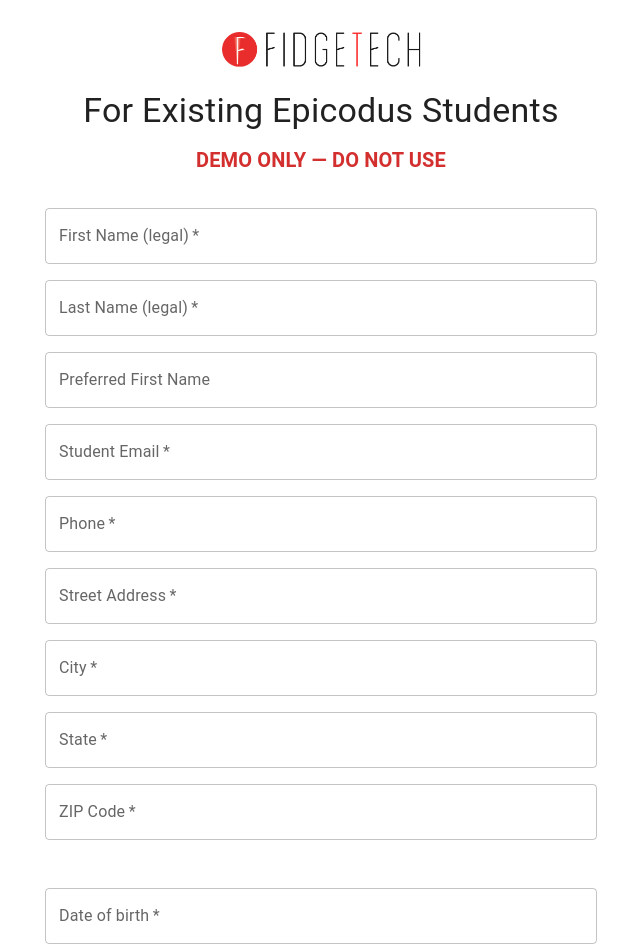
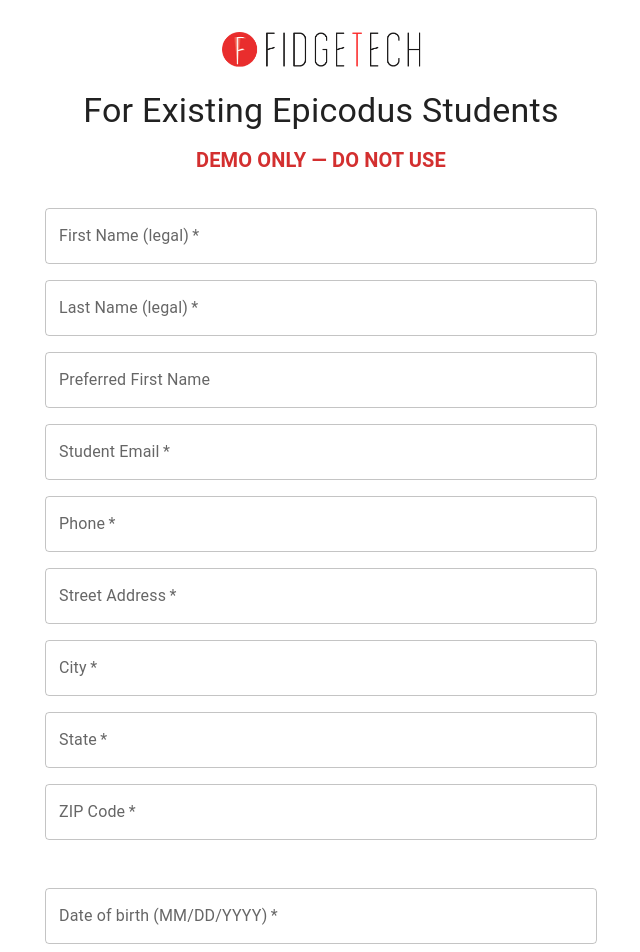
Before and after one commit to fidgetech/student-application, a React (Vite) app: page /application-combined in a window 1280 px wide. Shown: the top 952 px of the page, without its empty margins (319-959 px from the left). Built offline with nearby package versions, Linux system fonts and the light colour scheme; no server answers.

Commit message:
update birthday field

```diff
--- a/src/ApplicationCombined.jsx
+++ b/src/ApplicationCombined.jsx
@@ -1,19 +1,16 @@
-// TO DO:
-// - add birthday input
-// - add to formatData func any additional properties that need renaming / reformatting
-
 import { useEffect } from 'react';
 import { Typography, Box, Grid, Divider } from '@mui/material';
-import { CheckboxInput, RadioInput, TextInput, TextAreaInput, DateInput, PhoneInput } from './Inputs.jsx';
+import { CheckboxInput, RadioInput, TextInput, TextAreaInput, NumberInput } from './Inputs.jsx';
 import { genderOptions, raceOptions, yesNoOptions, pronounsOptions, employmentOptions, admissionOptions, intendOptions, educationOptions } from '../config.js';
 import { encryptData, formatContact } from '../utils.js';
 import { useFormikContext } from 'formik';
 
 const formatData = (values) => {
-  const { ssn, genders, races, emergencyName, emergencyPhone, emergencyAddress, emergencyCity, emergencyState, emergencyZip, ...rest } = values;
+  console.log(values);
+  const { ssn, genders, races, emergencyName, emergencyPhone, emergencyAddress, emergencyCity, emergencyState, emergencyZip, pronouns, ...rest } = values;
   return {
     encryptedSSN: ssn ? encryptData(import.meta.env.VITE_PUBLIC_KEY, ssn) : null,
-    pronouns: values.pronouns.concat(values.pronounsOther).filter(p => p !== 'Other').join(', '),
+    pronouns: pronouns.concat(values.pronounsOther).filter(p => p !== 'Other').join(', '),
     gender: genders.length ? genders.join(', ') : null,
     race: races.length ? races.join(', ') : null,
     emergencyContact: formatContact(emergencyName, emergencyPhone, emergencyAddress, emergencyCity, emergencyState, emergencyZip),
@@ -51,7 +48,7 @@
         <TextInput name='lastname' label='Last Name (legal)' required={true} sx={{ mb: 2 }} />
         <TextInput name='preferred' label='Preferred First Name' sx={{ mb: 2 }} />
         <TextInput name='email' label='Student Email' required={true}sx={{ mb: 2 }} />
-        <PhoneInput name='phone' label='Phone' required={true} sx={{ mb: 2 }} />
+        <NumberInput name='phone' label='Phone' required={true} format='###-###-####' placeholder='###-###-####' sx={{ mb: 2 }} />
         <TextInput name='address' label='Street Address' required={true} sx={{ mb: 2 }} />
         <TextInput name='city' label='City' required={true} sx={{ mb: 2 }} />
         <TextInput name='state' label='State' required={true} sx={{ mb: 2 }} />
@@ -59,7 +56,7 @@
       </Box>
 
       <Box marginY={4}>
-        <DateInput name='birthday' label='Date of birth' required={true} />
+        <NumberInput name='birthday' label='Date of birth (MM/DD/YYYY)' required={true} format='##/##/####' placeholder='MM/DD/YYYY' />
       </Box>
 
       <Box marginY={4}>
@@ -150,7 +147,7 @@
           <TextInput name='emergencyName' label='Name' required={true} />
         </Box>
         <Box marginY={1}>
-          <PhoneInput name='emergencyPhone' label='Phone' required={true} />
+          <NumberInput name='emergencyPhone' label='Phone' format='###-###-####' placeholder='###-###-####' required={true} />
         </Box>
         <Box marginY={1}>
           <TextInput name='emergencyAddress' label='Street Address' required={true} />
--- a/src/Inputs.jsx
+++ b/src/Inputs.jsx
@@ -1,8 +1,9 @@
 import { Box, Typography, Checkbox, FormControlLabel, RadioGroup, Radio, TextField } from '@mui/material';
-import { DatePicker, LocalizationProvider } from '@mui/x-date-pickers';
-import { AdapterMoment } from '@mui/x-date-pickers/AdapterMoment';
 import { PatternFormat } from 'react-number-format';
 import { Field, FastField } from 'formik';
+// import { DatePicker, LocalizationProvider } from '@mui/x-date-pickers';
+// import { AdapterMoment } from '@mui/x-date-pickers/AdapterMoment';
+// import moment from 'moment';
 
 export const TextInput = ({ name, label, required, fastField=true, ...props }) => {
   const FieldComponent = fastField ? FastField : Field;
@@ -27,35 +28,37 @@
   );
 };
 
-export const DateInput = ({ name, label, required }) => {
-  return (
-    <LocalizationProvider dateAdapter={AdapterMoment}>
-      <FastField name={name}>
-        {({ field, form }) => (
-          <DatePicker
-            label={label}
-            value={field.value}
-            onBlur={(newValue) => { form.setFieldValue(name, newValue) }}
-            slots={{
-              textField: (params) => (
-                <TextField
-                  {...params}
-                  fullWidth
-                  required={required}
-                  // error={Boolean(form.touched[name] && form.errors[name])}
-                  // helperText={form.touched[name] && form.errors[name]}
-                />
-              ),
-            }}
-            inputFormat="MM/dd/yyyy"
-          />
-        )}
-      </FastField>
-    </LocalizationProvider>
-  );
-};
+// export const DateInput = ({ name, label, required }) => {
+//   return (
+//     <LocalizationProvider dateAdapter={AdapterMoment}>
+//       <FastField name={name}>
+//         {({ field, form }) => (
+//           <DatePicker
+//             label={label}
+//             value={field.value}
+//             onChange={(newValue) => {
+//               if (newValue) form.setFieldValue(name, newValue);
+//             }}
+//             slots={{
+//               textField: (params) => (
+//                 <TextField
+//                   {...params}
+//                   fullWidth
+//                   required={required}
+//                   // error={Boolean(form.touched[name] && form.errors[name])}
+//                   // helperText={form.touched[name] && form.errors[name]}
+//                 />
+//               ),
+//             }}
+//             inputFormat="MM/dd/yyyy"
+//           />
+//         )}
+//       </FastField>
+//     </LocalizationProvider>
+//   );
+// };
 
-export const PhoneInput = ({ label, name, ...props }) => {
+export const NumberInput = ({ label, name, format, placeholder, ...props }) => {
   // const { touched, errors, setFieldValue } = useFormikContext();
   return (
     <FastField name={name}>
@@ -68,7 +71,8 @@
               type='tel'
               customInput={TextField}
               label={label}
-              format='###-###-####'
+              format={format}
+              placeholder={placeholder}
               onValueChange={({value}) => form.setFieldValue(name, value)}
               inputMode='numeric'
               fullWidth
```
Also changed, not shown: 2 other files (tests, documents, lock files or other folders).
